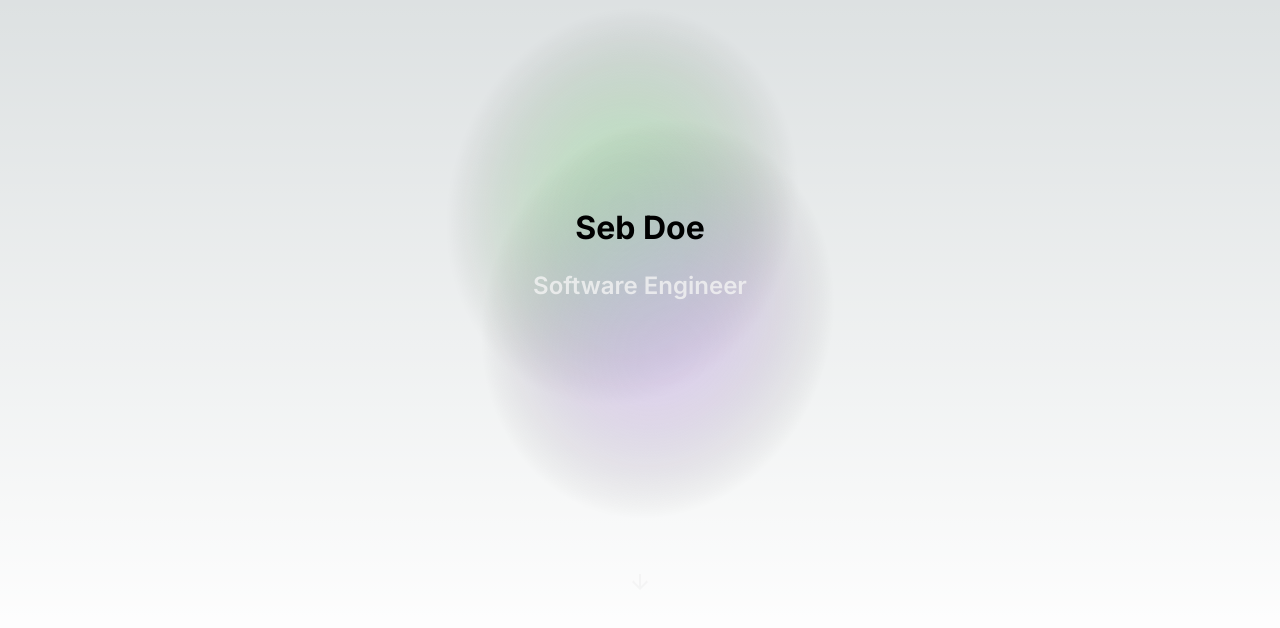
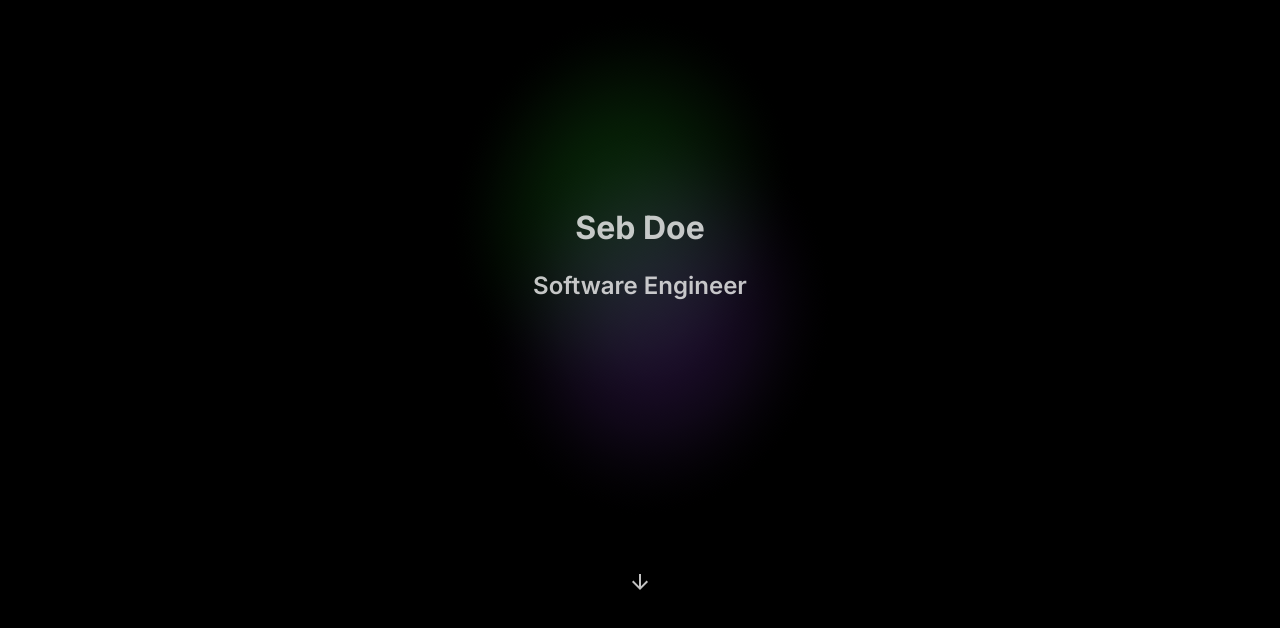
Before and after one commit to sd0e/portfolio, a Next.js app: page / in a window 1280 px wide. Shown: the part 138-766 px from the top of the page. Built offline with nearby package versions, Linux system fonts and the light colour scheme.

Commit message:
Fix light mode problem

```diff
--- a/styles/globals.css
+++ b/styles/globals.css
@@ -1,4 +1,4 @@
-:root {
+/* :root {
   --max-width: 1100px;
   --border-radius: 12px;
   --font-mono: ui-monospace, Menlo, Monaco, 'Cascadia Mono', 'Segoe UI Mono',
@@ -71,7 +71,7 @@
     --card-rgb: 100, 100, 100;
     --card-border-rgb: 200, 200, 200;
   }
-}
+} */
 
 * {
   box-sizing: border-box;
@@ -101,13 +101,7 @@
 }
 
 body {
-  color: rgb(var(--foreground-rgb));
-  background: linear-gradient(
-      to bottom,
-      transparent,
-      rgb(var(--background-end-rgb))
-    )
-    rgb(var(--background-start-rgb));
+  color: rgba(242, 242, 242, 0.8);
 }
 
 a {
```
